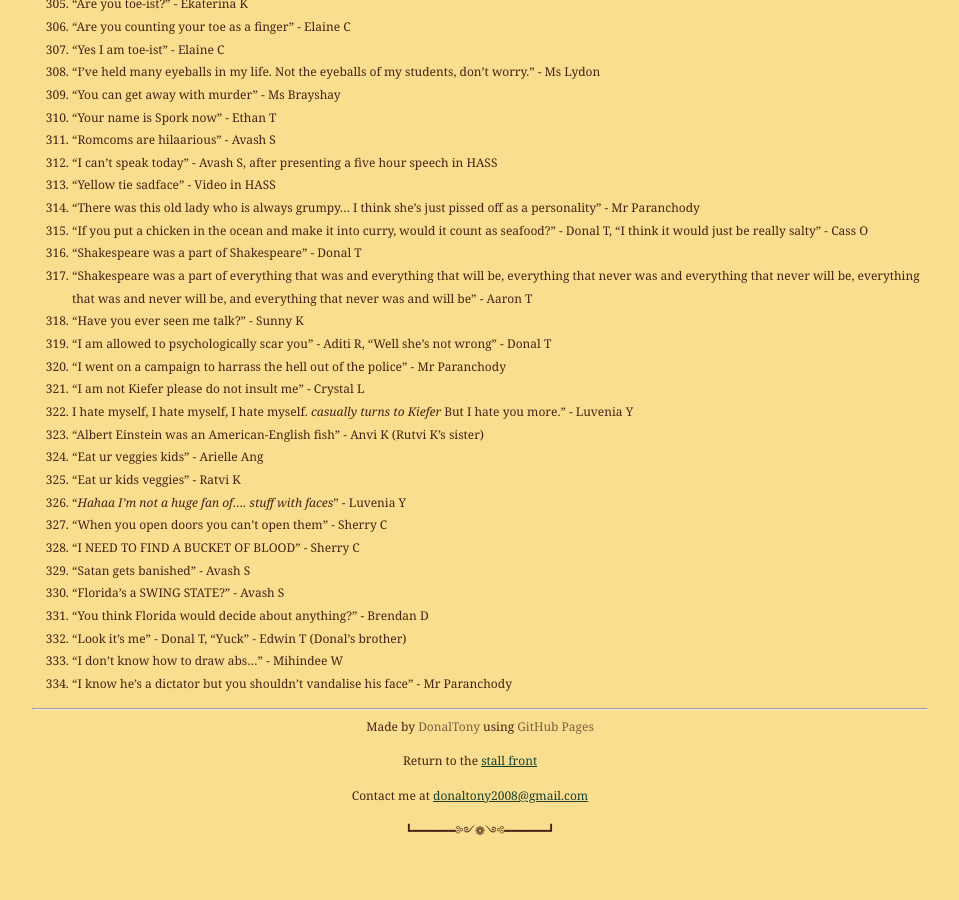
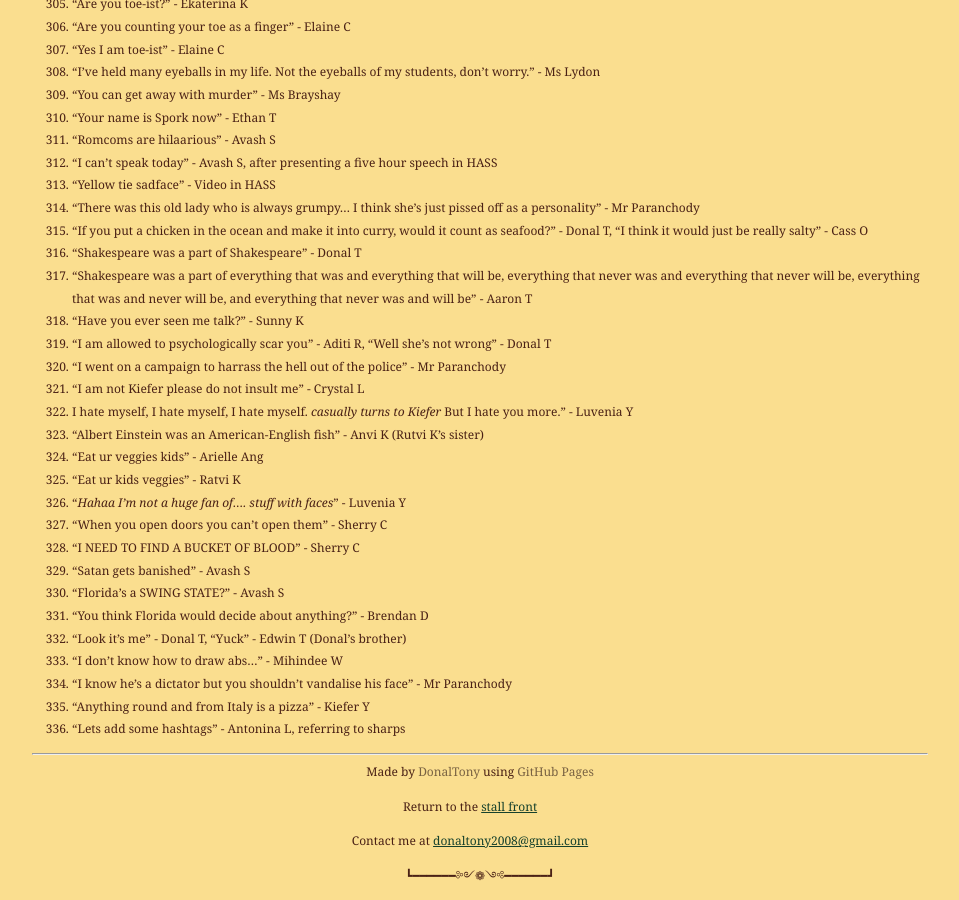
Before and after one commit to dvaraka/the-merchant, a Jekyll site: the page built from ramblings/quotes.md, in a window 1280 px wide and 900 px high, scrolled down 7268 px. Shown: the whole window, without its empty margins (160-1119 px from the left). Built offline with Jekyll 4.4.1, drawn with Linux system fonts in a browser that asks for light colours; our own code applies the rules of GitHub Pages for plain Markdown files; before the commit the page ends 8122 px from its top, so only the background shows below that.

Commit message:
Update quotes.md

```diff
--- a/ramblings/quotes.md
+++ b/ramblings/quotes.md
@@ -337,3 +337,5 @@
 332. “Look it’s me” - Donal T, “Yuck” - Edwin T (Donal’s brother)
 333. “I don’t know how to draw abs…” - Mihindee W
 334. "I know he's a dictator but you shouldn't vandalise his face" - Mr Paranchody
+335. "Anything round and from Italy is a pizza" - Kiefer Y
+336. "Lets add some hashtags" - Antonina L, referring to sharps
```
